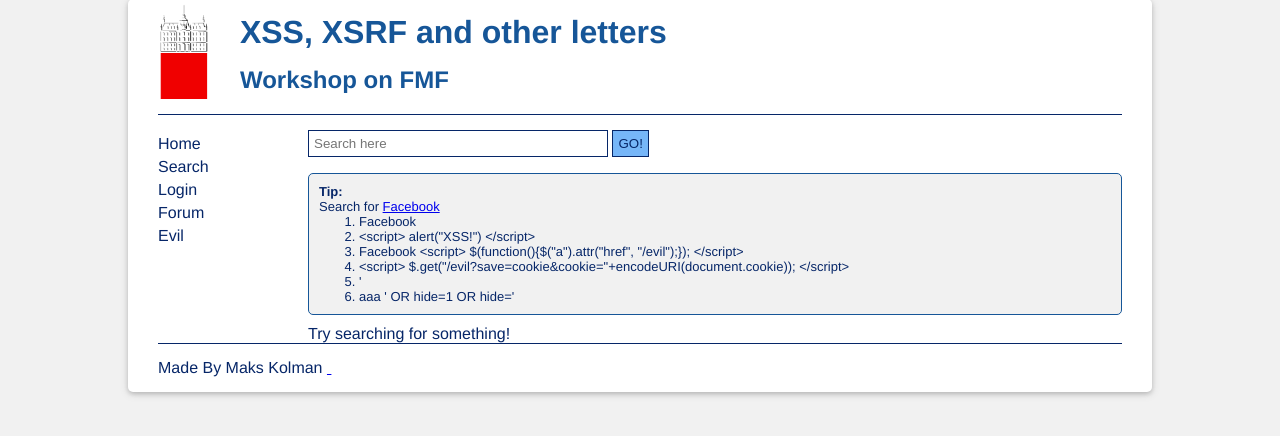
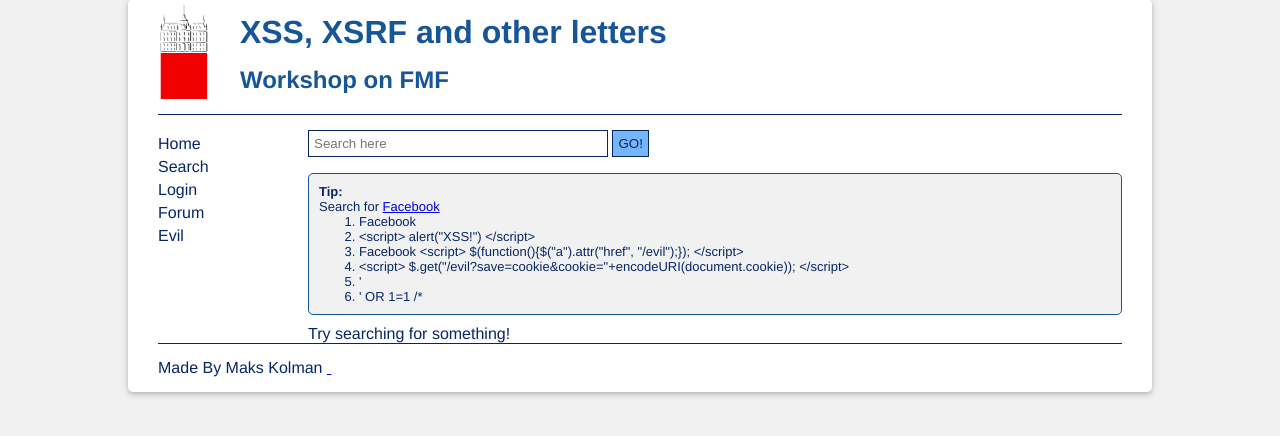
Before and after one commit to MKolman/web-playground, a Flask app: page /search in a window 1280 px wide. Shown: the part 31-467 px from the top of the page. Run offline with Flask 2, Linux system fonts and the light colour scheme.

Commit message:
Simplified SQLi

```diff
--- a/templates/search.html
+++ b/templates/search.html
@@ -15,7 +15,7 @@
         <li> Facebook &lt;script&gt; $(function(){$(&quot;a&quot;).attr(&quot;href&quot;, &quot;/evil&quot;);}); &lt;/script&gt; </li>
         <li> &lt;script&gt; $.get(&quot;/evil?save=cookie&amp;cookie=&quot;+encodeURI(document.cookie)); &lt;/script&gt; </li>
         <li>'</li>
-        <li>aaa ' OR hide=1 OR  hide='</li>
+        <li> ' OR 1=1 /* </li>
     </ol>
 </div>
 <div>
```
Also changed, not shown: README.md.
